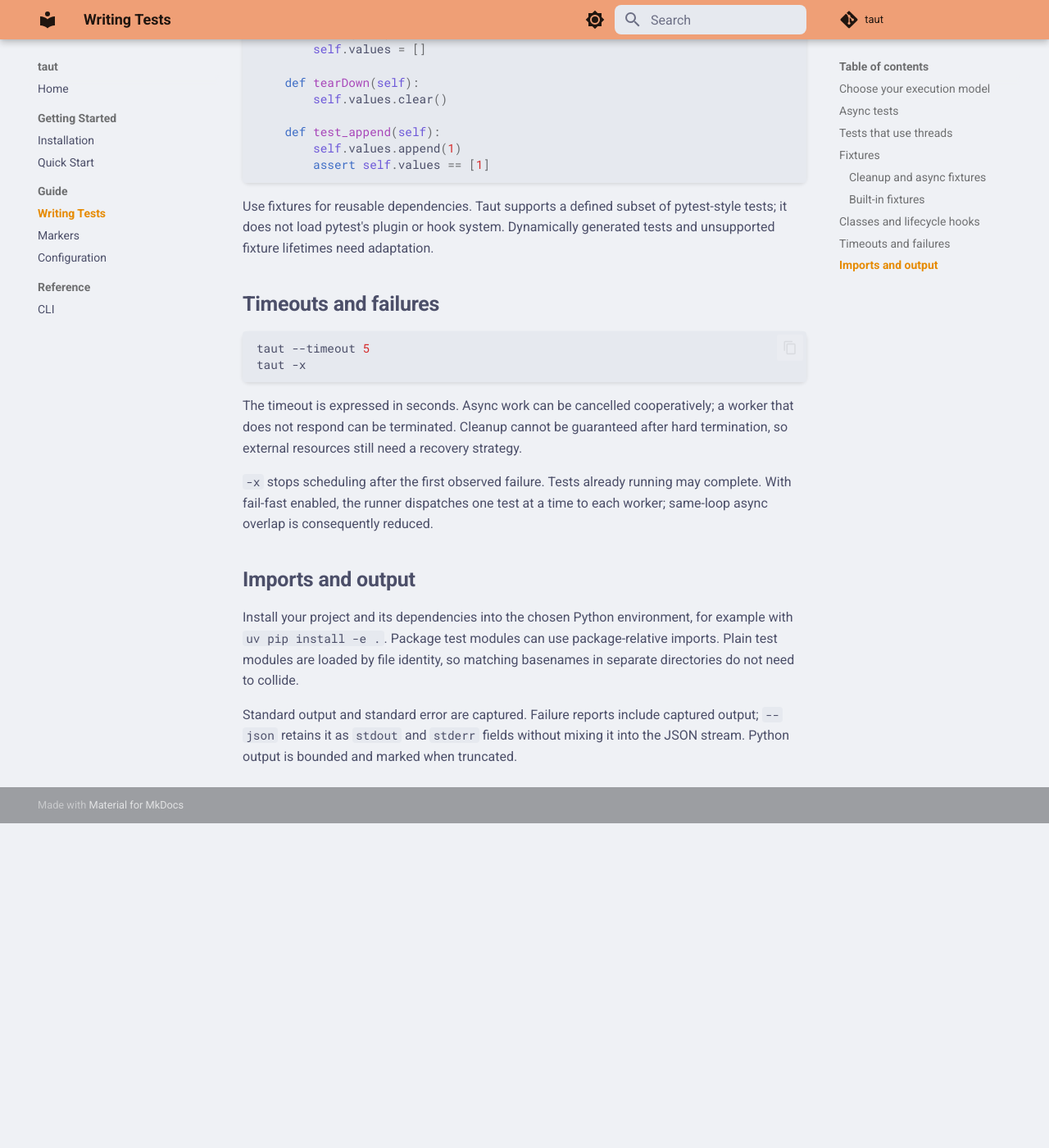
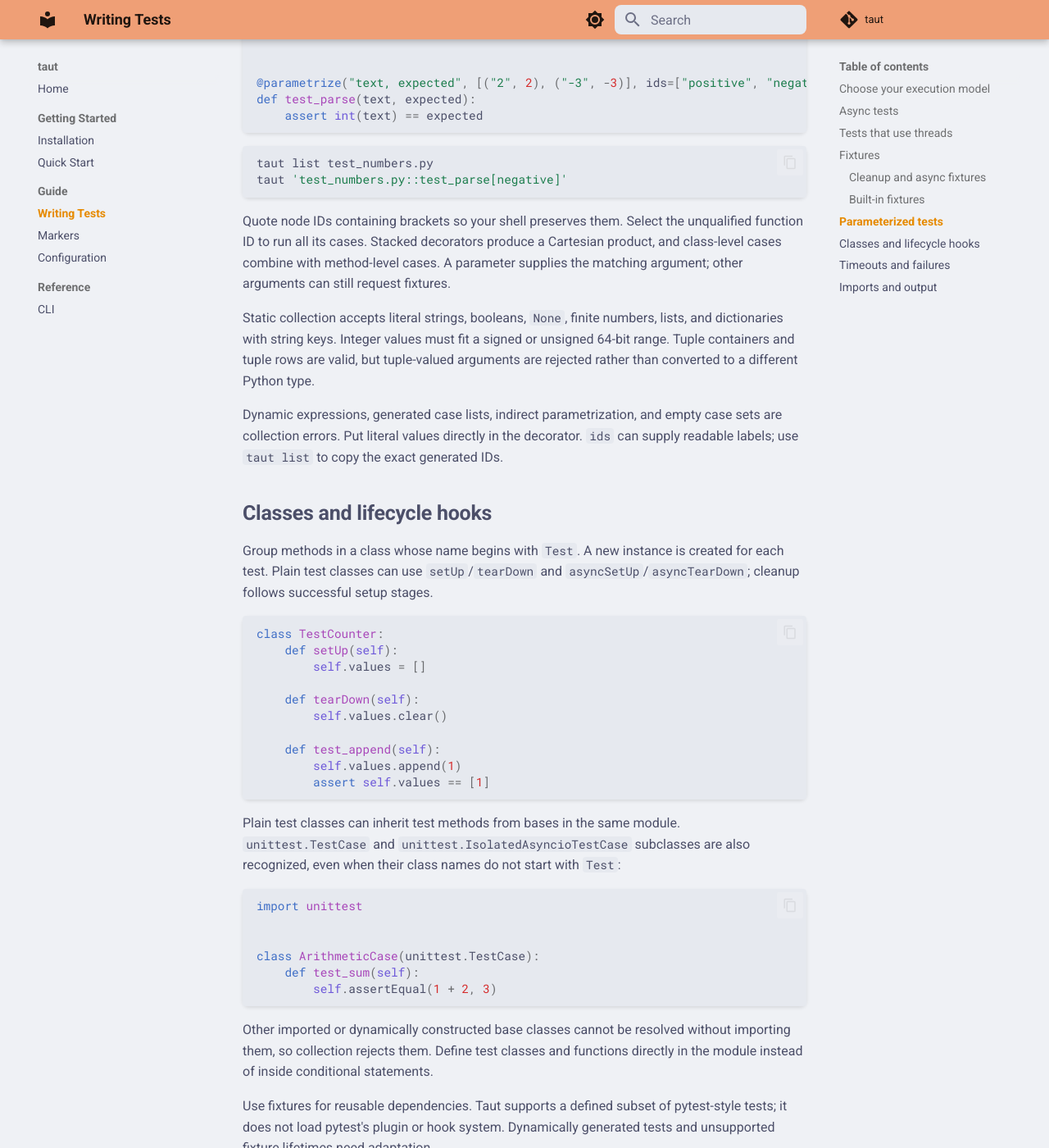
Before and after one commit to JasonLovesDoggo/taut, an MkDocs documentation site: the page built from docs/guide/writing-tests.md, in a window 1280 px wide and 1400 px high, scrolled down 4901 px. Shown: the whole window at 82% size. Built offline with MkDocs 1.6.1 and Material for MkDocs 9.7.7, drawn with Linux system fonts in a browser that asks for light colours; comment, search, counter and statistics services are not loaded; before the commit the page ends 5905 px from its top, so only the background shows below that; some of the changed text lies outside the part shown.

Commit message:
Document literal parameter cases and unreleased installation boundary
Describe parameter value limits, per-case node IDs, Cartesian stacking and inherited class parameters; distinguish plain-class lifecycle hooks from unittest collection support. Clarify shared native output attribution during async overlap and make current-branch versus published-release installation explicit.

All Python snippets compile and strict MkDocs build passes. Current debug binary collects parameter examples; final fixture, parameter, and unittest execution will be verified after integrated runtime rebuild.

````diff
--- a/docs/guide/writing-tests.md
+++ b/docs/guide/writing-tests.md
@@ -47,7 +47,7 @@ No decorator or plugin is needed. Each worker reuses an event loop. By default,
 
 Concurrent tests share process globals, environment variables, and event-loop configuration. Do not mutate those while another test uses them. Use `@mark(serial=True)` or leave async concurrency at one. Process-per-test isolation and `--no-parallel` reject an async concurrency setting greater than one.
 
-Tests should await their work and close resources. Taut cancels unfinished tasks owned by a completed async test, but that is not a replacement for deterministic cleanup. Python-level output follows async task context; native or unowned thread output during overlap may be reported as shared worker output.
+Tests should await their work and close resources. Taut cancels unfinished tasks owned by a completed async test, but that is not a replacement for deterministic cleanup. Python-level output follows async task context. Native writes and output from threads without a test context cannot always be assigned to one overlapping test; the result that collects them marks them as shared worker output.
 
 Pytest-asyncio can also run under pytest-xdist. Xdist distributes tests across processes; Taut's opt-in same-loop overlap is a separate capability.
 
@@ -172,9 +172,34 @@ def test_environment(monkeypatch):
 
 Restore actions run in reverse order. Use `setattr(object, "attribute", value)`; the dotted-string shorthand from pytest is not part of this API.
 
+## Parameterized tests
+
+Declare literal cases with `parametrize`. Each case is collected, scheduled, and reported independently:
+
+```python
+# test_numbers.py
+from taut import parametrize
+
+
+@parametrize("text, expected", [("2", 2), ("-3", -3)], ids=["positive", "negative"])
+def test_parse(text, expected):
+    assert int(text) == expected
+```
+
+```sh
+taut list test_numbers.py
+taut 'test_numbers.py::test_parse[negative]'
+```
+
+Quote node IDs containing brackets so your shell preserves them. Select the unqualified function ID to run all its cases. Stacked decorators produce a Cartesian product, and class-level cases combine with method-level cases. A parameter supplies the matching argument; other arguments can still request fixtures.
+
+Static collection accepts literal strings, booleans, `None`, finite numbers, lists, and dictionaries with string keys. Integer values must fit a signed or unsigned 64-bit range. Tuple containers and tuple rows are valid, but tuple-valued arguments are rejected rather than converted to a different Python type.
+
+Dynamic expressions, generated case lists, indirect parametrization, and empty case sets are collection errors. Put literal values directly in the decorator. `ids` can supply readable labels; use `taut list` to copy the exact generated IDs.
+
 ## Classes and lifecycle hooks
 
-Group methods in a class whose name begins with `Test`. A new instance is created for each test. `setUp`/`tearDown` and `asyncSetUp`/`asyncTearDown` are supported; cleanup follows successful setup stages.
+Group methods in a class whose name begins with `Test`. A new instance is created for each test. Plain test classes can use `setUp`/`tearDown` and `asyncSetUp`/`asyncTearDown`; cleanup follows successful setup stages.
 
 ```python
 class TestCounter:
@@ -188,6 +213,19 @@ class TestCounter:
         self.values.append(1)
         assert self.values == [1]
 ```
+
+Plain test classes can inherit test methods from bases in the same module. `unittest.TestCase` and `unittest.IsolatedAsyncioTestCase` subclasses are also recognized, even when their class names do not start with `Test`:
+
+```python
+import unittest
+
+
+class ArithmeticCase(unittest.TestCase):
+    def test_sum(self):
+        self.assertEqual(1 + 2, 3)
+```
+
+Other imported or dynamically constructed base classes cannot be resolved without importing them, so collection rejects them. Define test classes and functions directly in the module instead of inside conditional statements.
 
 Use fixtures for reusable dependencies. Taut supports a defined subset of pytest-style tests; it does not load pytest's plugin or hook system. Dynamically generated tests and unsupported fixture lifetimes need adaptation.
 
````
Also changed, not shown: README.md (+3 -1 lines), docs/CHANGELOG.md (+2 -0 lines), docs/getting-started/installation.md (+2 -0 lines), docs/getting-started/quickstart.md (+1 -1 lines), docs/index.md (+2 -0 lines).
